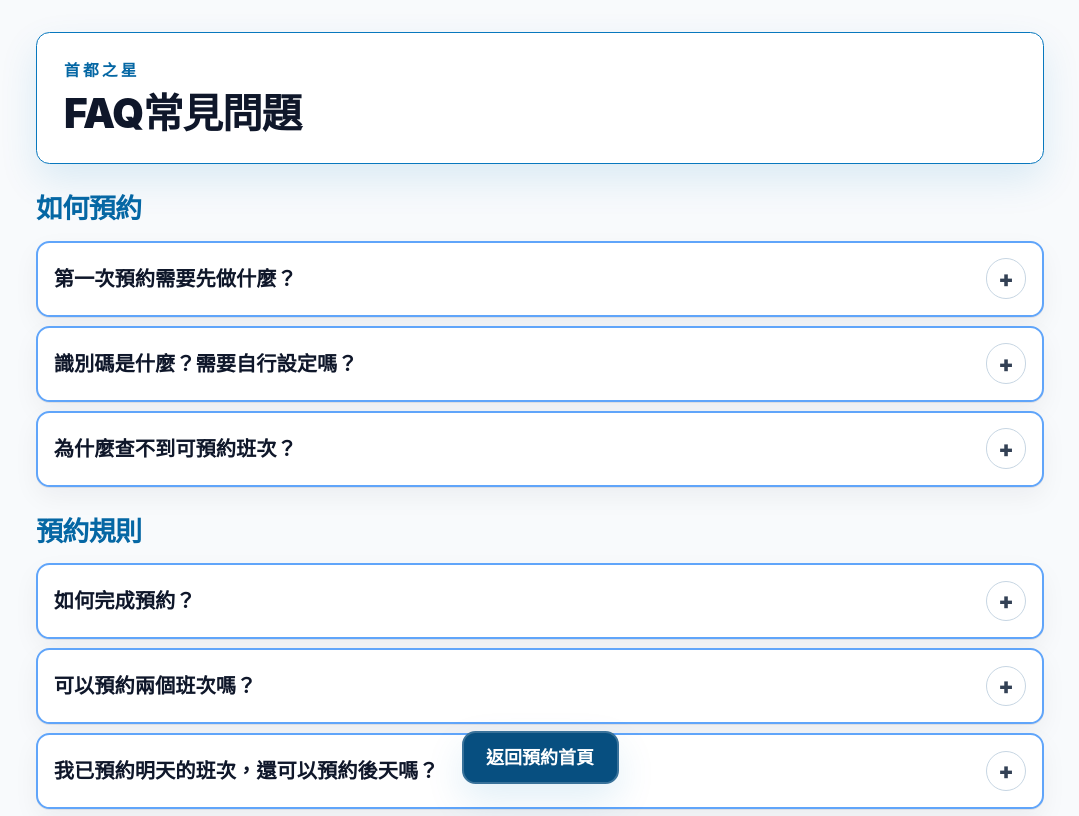
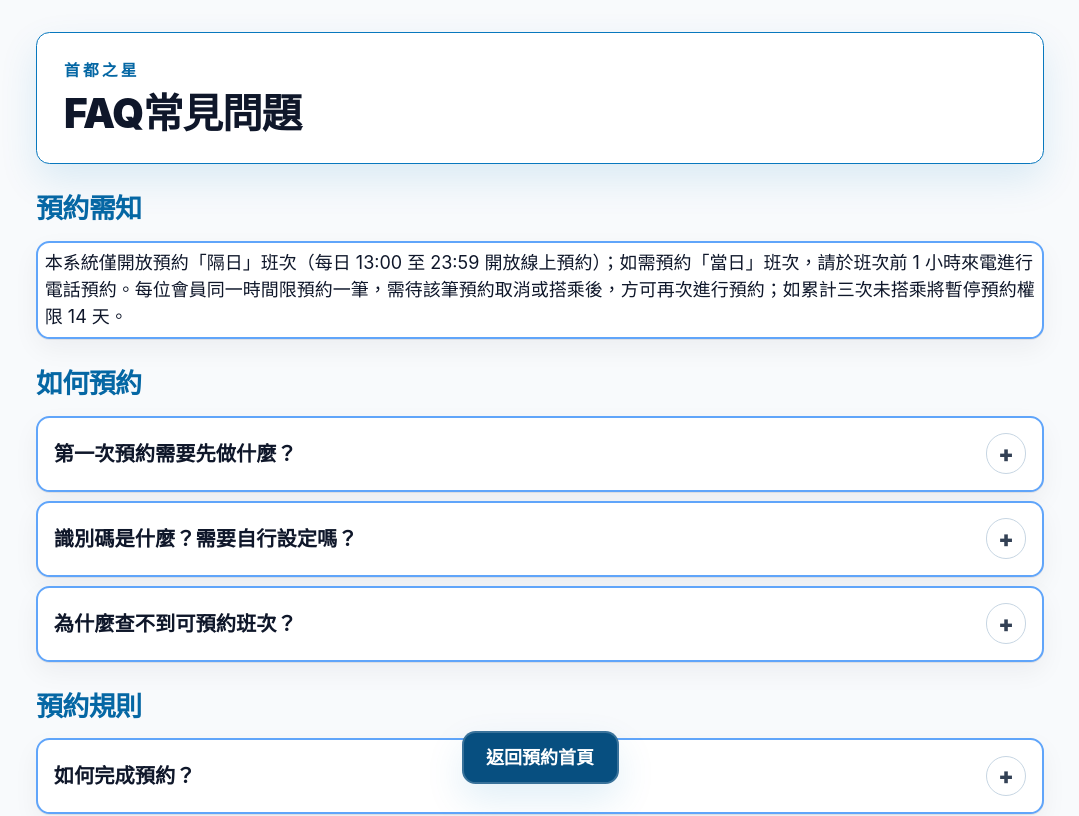
Before and after one commit to MisTPEBUS/capital-star-reservation-vite, a React (Vite) app: page /#/faq in a window 1280 px wide. Shown: the top 816 px of the page, without its empty margins (100-1179 px from the left). Built offline with nearby package versions, Linux system fonts and the light colour scheme; no server answers.

Commit message:
refactor : FAQ調整

```diff
--- a/src/App.tsx
+++ b/src/App.tsx
@@ -723,9 +723,9 @@ function App() {
                 預約須知
               </p>
               <p className="mt-2 text-base font-bold leading-6 text-ink-800 md:text-base">
-                本系統僅開放預約「隔日」班次（每日 00:00 至 23:59
-                開放線上預約）；如需預約「當日」班次，請於班次前 1
-                小時來電進行電話預約。每位會員同一時間限預約一筆，需待該筆預約取消或搭乘後，方可再次進行預約。
+                每日13:00
+                後開放預約隔日班次(不開放當日預約)，每人每日限一筆；累計未搭乘達
+                3 次停權 14 天。
               </p>
             </section>
             <MemberCard
--- a/src/pages/FaqPage.tsx
+++ b/src/pages/FaqPage.tsx
@@ -152,6 +152,23 @@ export function FaqPage() {
           </h1>
         </header>
         <div className="mt-6 space-y-6">
+          <section>
+            <div className="mb-3">
+              <h2 className="text-2xl font-black tracking-tight text-bus-600">
+                預約需知
+              </h2>
+            </div>
+            <div className="space-y-2">
+              <p className="group cursor-pointer rounded-xl border-2 border-blue-400 bg-white p-1.5 shadow-[0_1px_0_rgba(15,23,42,0.08),0_10px_26px_rgba(15,23,42,0.05)] transition hover:border-bus-300 open:border-bus-600 open:ring-2 open:ring-bus-600/25">
+                本系統僅開放預約「隔日」班次（每日 13:00 至 23:59
+                開放線上預約）；如需預約「當日」班次，請於班次前 1
+                小時來電進行電話預約。每位會員同一時間限預約一筆，需待該筆預約取消或搭乘後，方可再次進行預約；如累計三次未搭乘將暫停預約權限
+                14 天。
+              </p>
+            </div>
+          </section>
+        </div>
+        <div className="mt-6 space-y-6">
           {faqSections.map((section) => (
             <section key={section.title}>
               <div className="mb-3">
```
